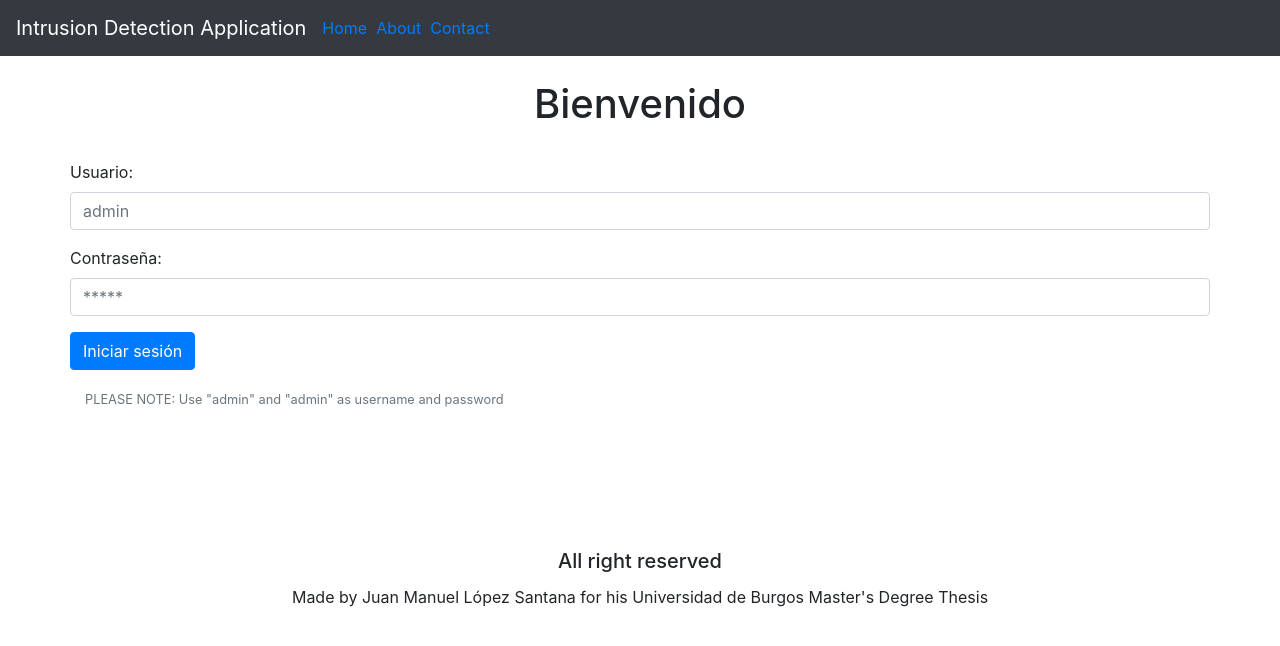
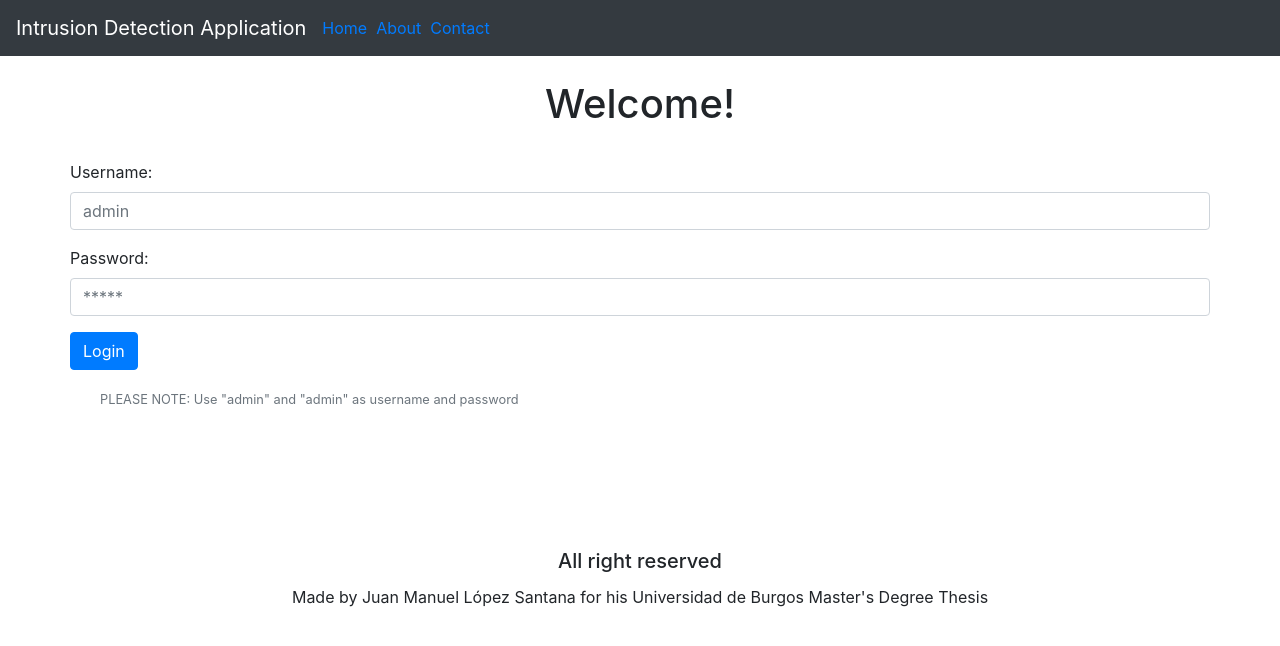
Before and after one commit to juanma77/mt-app, a React (Create React App) app: page / in a window 1280 px wide. Shown: the top 646 px of the page. Built offline with nearby package versions, Linux system fonts and the light colour scheme.

Commit message:
text for home page updated

```diff
--- a/src/pages/home.js
+++ b/src/pages/home.js
@@ -29,7 +29,7 @@ const Home = () => {
     <div>
       <br/>
       <div className="">
-        <center><h1>Bienvenido</h1></center>
+        <center><h1>Welcome!</h1></center>
       </div>
 
       <form name="loginForm" className="container" id="loginForm">
@@ -38,30 +38,31 @@ const Home = () => {
         <div className="form-group row">
 
           <br/>
-          <label htmlFor="inputUser">Usuario:</label>
+          <label htmlFor="inputUser">Username:</label>
           <input type="text" className="form-control" id="inputUser" placeholder="admin" name="loginUser" required />
 
         </div>
 
         <div className="form-group row">
 
-          <label htmlFor="inputPassword">Contraseña:</label>
+          <label htmlFor="inputPassword">Password:</label>
           <input type="password" className="form-control" id="inputPassword" placeholder="*****" name="loginPassword" required/>
 
         </div>
 
-        <button type="submit" className="btn btn-primary form-group row" onClick={ () => validateForm(navigate) } >Iniciar sesión</button>
+        <button type="submit" className="btn btn-primary form-group row" onClick={ () => validateForm(navigate) } >Login</button>
+
+        <div className= "container">
+          <small id="loginHelp" className="form-text text-muted">PLEASE NOTE: Use "admin" and "admin" as username and password</small>
+        </div>
 
       </form>
 
-      <div className= "container">
-
-        <small id="loginHelp" className="form-text text-muted">PLEASE NOTE: Use "admin" and "admin" as username and password</small>
-
-      </div>
 
 
     </div>
+
+
 
     </>
 
```
